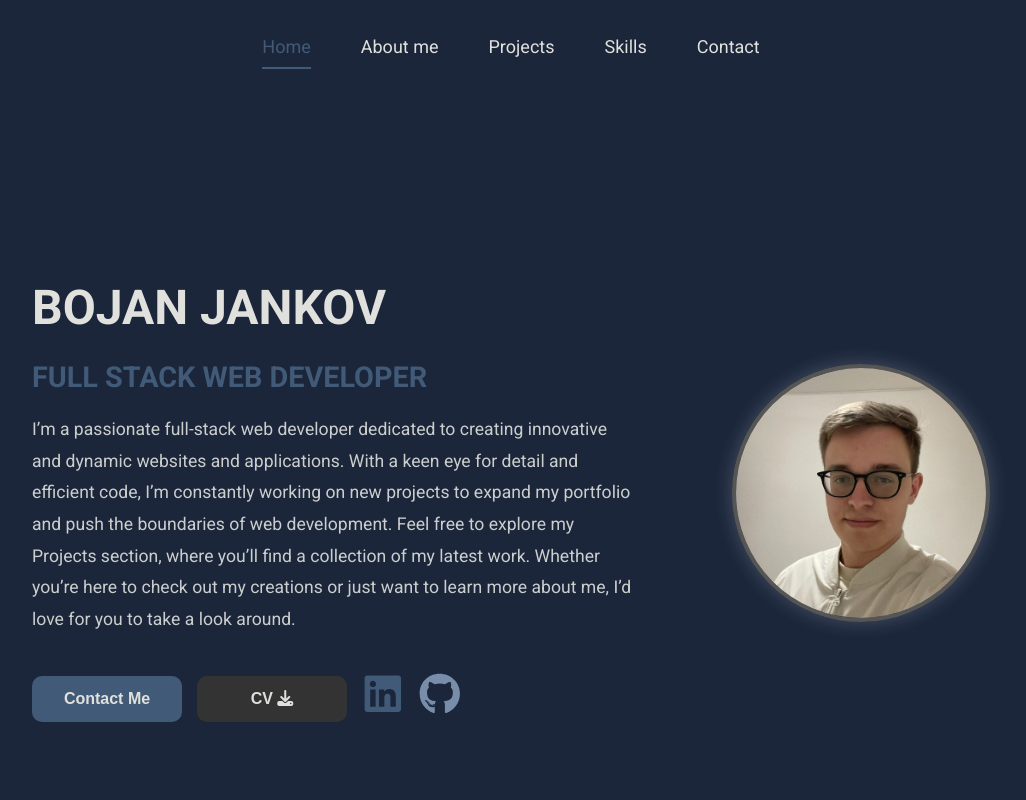
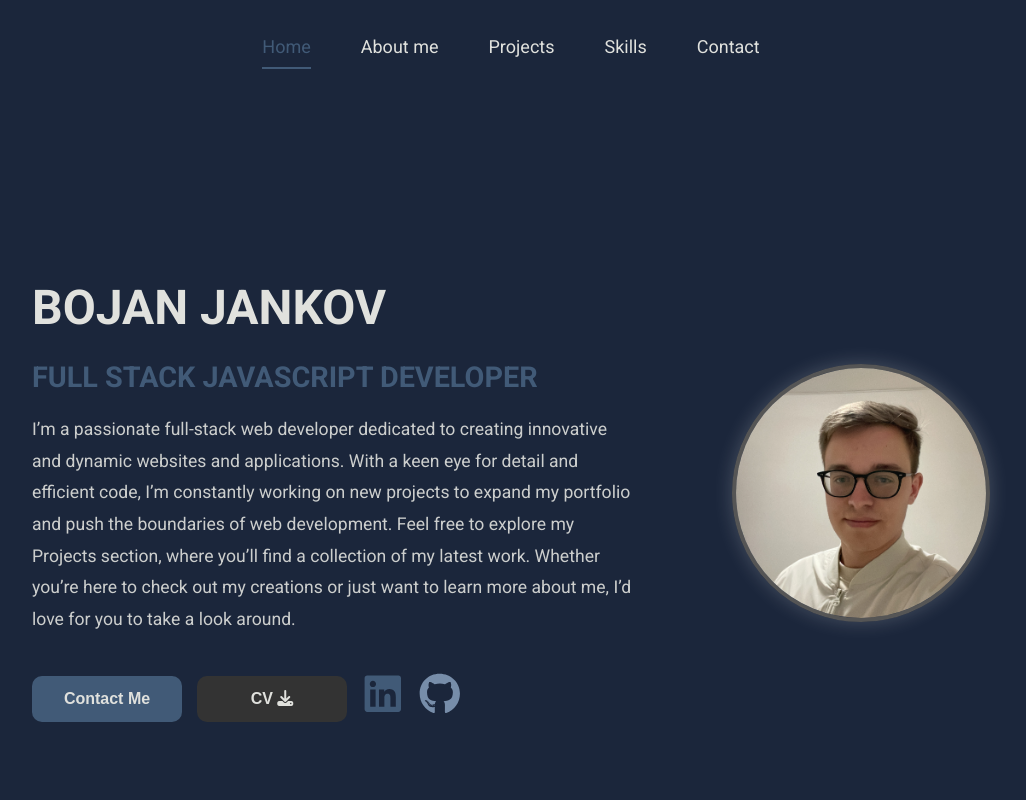
Before and after one commit to BojanJankov/bojans-portfolio, a React (Vite) app: page / in a window 1280 px wide. Shown: the top 800 px of the page, without its empty margins (129-1155 px from the left). Built offline with nearby package versions, Linux system fonts and the light colour scheme.

Commit message:
updated title in about and home page for me

```diff
--- a/src/Components/AboutMe/AboutMe.tsx
+++ b/src/Components/AboutMe/AboutMe.tsx
@@ -9,7 +9,7 @@ const AboutMe = () => {
           <h2>ABOUT ME</h2>
           <h3>
             <span className="highlight">
-              Bojan Jankov - Full Stack Web developer
+              Bojan Jankov - Full Stack JavaScript developer
             </span>
           </h3>
           <p>
--- a/src/Components/HomeSection/HomeSection.tsx
+++ b/src/Components/HomeSection/HomeSection.tsx
@@ -77,7 +77,7 @@ export default function HomeSection() {
     <div className="container">
       <div className="content">
         <h1 className="title">BOJAN JANKOV</h1>
-        <h2 className="subtitle">FULL STACK WEB DEVELOPER</h2>
+        <h2 className="subtitle">FULL STACK JAVASCRIPT DEVELOPER</h2>
         <p className="description">
           I’m a passionate full-stack web developer dedicated to creating
           innovative and dynamic websites and applications. With a keen eye for
```
